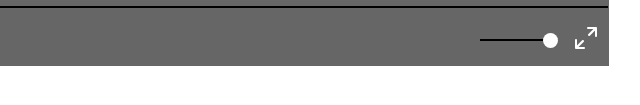
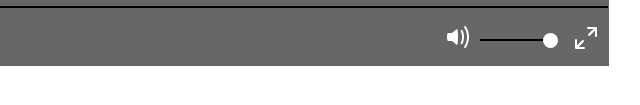
Before and after one commit to ChrisMlalazi/Interactive-Video-Player, a plain HTML site: page index.html in a window 1280 px wide. Shown: the part 483-588 px from the top of the page, 511-1151 px from the left. Drawn offline with nearby package versions, Linux system fonts and the light colour scheme.

Commit message:
Added mute button via CSS

```diff
--- a/css/styles.css
+++ b/css/styles.css
@@ -68,13 +68,22 @@ display: inline-block;
   display: inline-block
 }
 
-
+/*
 button#mutebtn {
    width: 22px;
    height: 22px;
    outline: none;
    border:none;
 }
+*/
+button#mutebtn {
+  background:url(../icons/volume-on-icon.png);
+  width: 22px;
+  height: 22px;
+  outline: none;
+  border:none;
+}
+
 
 #mutebtn img{
   width: 25px;
```
